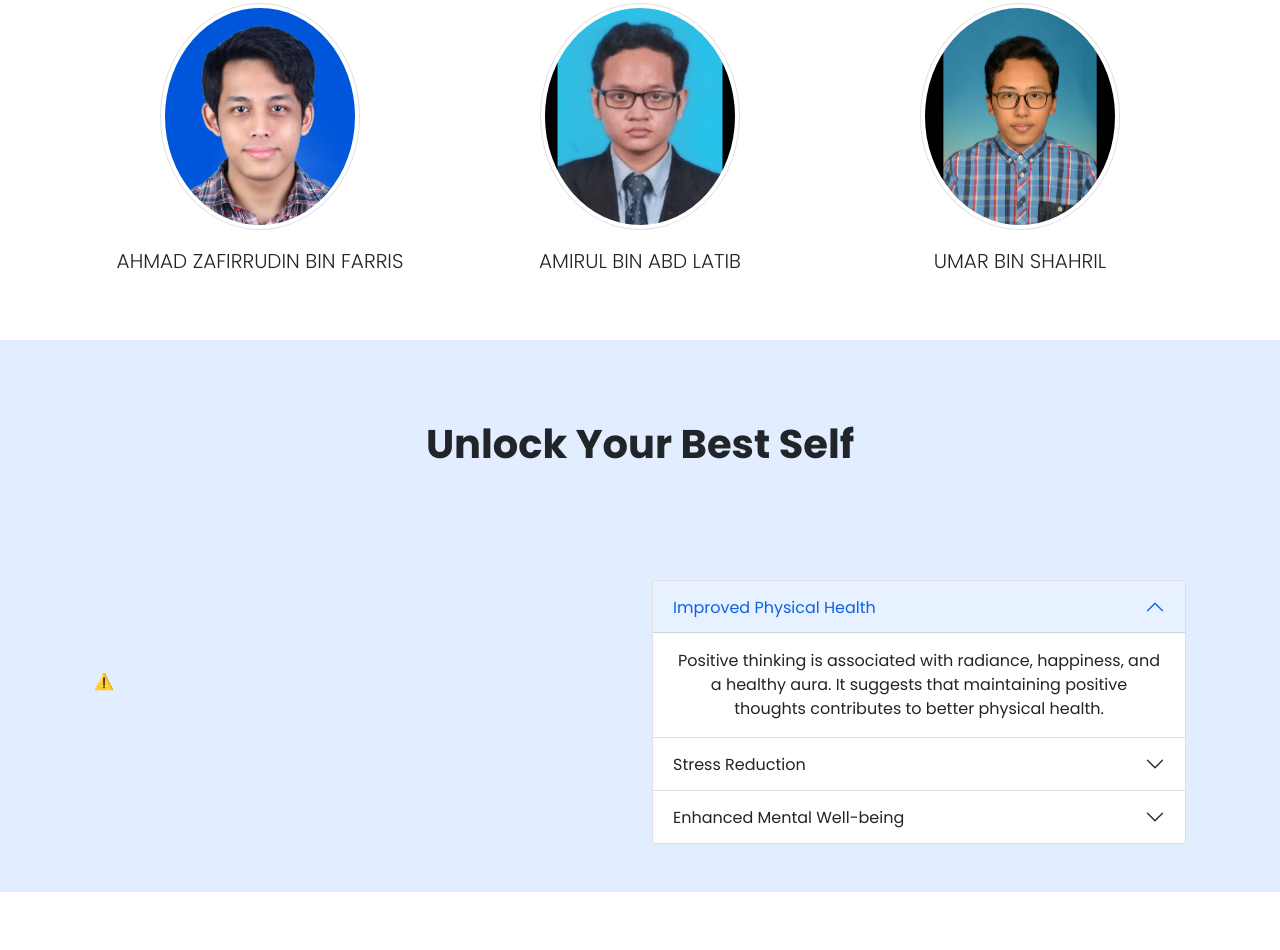
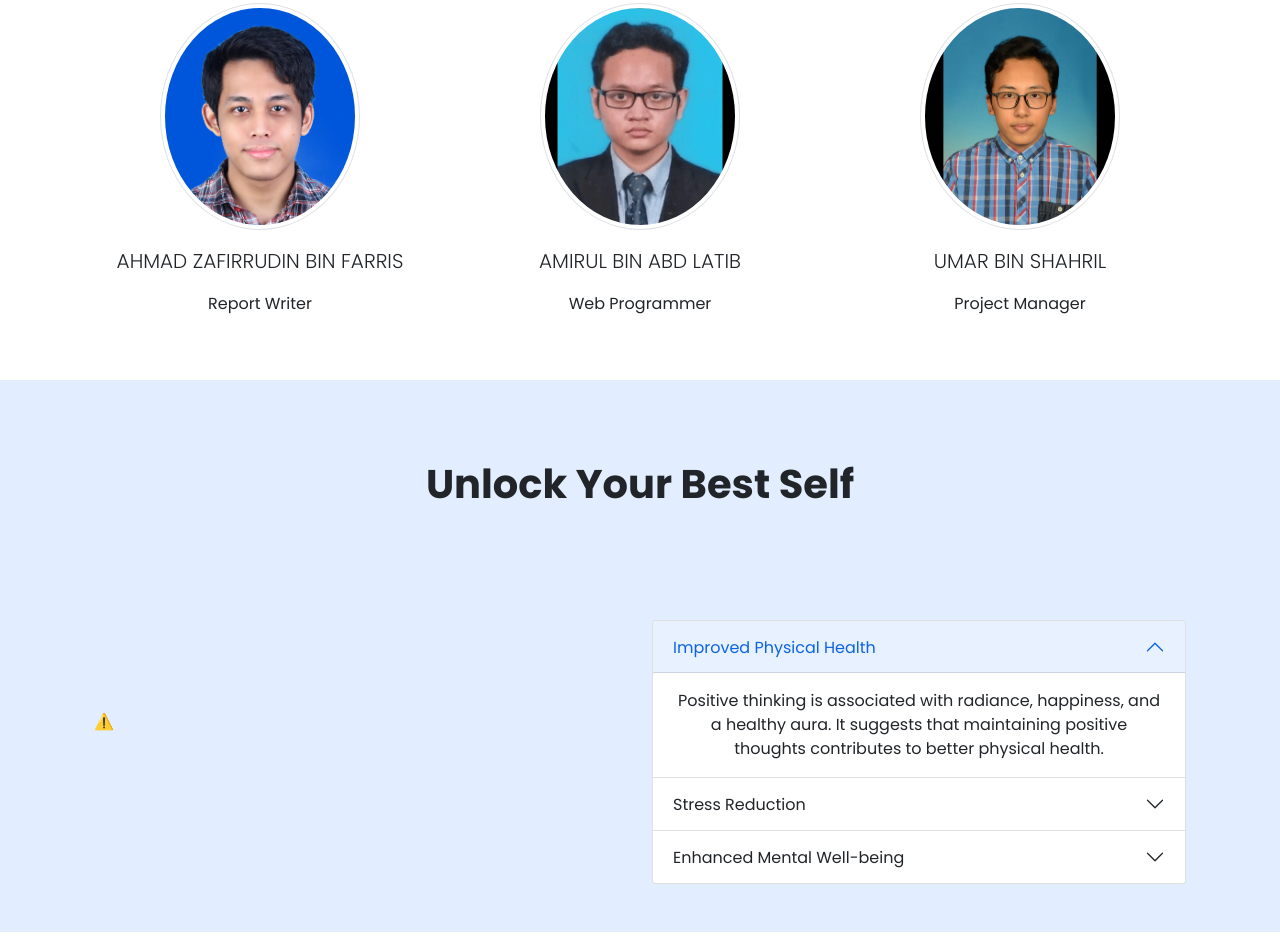
Before and after one commit to amirulabdlatib/inspirational-landing-page, a plain HTML site: page index.html in a window 1280 px wide. Shown: the part 1037-1987 px from the top of the page. Drawn offline with nearby package versions, Linux system fonts and the light colour scheme; no server answers.

Commit message:
Minor updates

```diff
--- a/index.html
+++ b/index.html
@@ -59,14 +59,17 @@
           <div class="col-md-4 pb-5">
             <img src="image/zafir.png" alt="zafir.png" class="img-thumbnail rounded-circle mb-3" width="200" />
             <p class="lead">AHMAD ZAFIRRUDIN BIN FARRIS</p>
+            <p>Report Writer</p>
           </div>
           <div class="col-md-4 pb-5">
             <img src="image/amirul.png" alt="amirul.png" class="img-thumbnail rounded-circle mb-3" width="200" />
             <p class="lead">AMIRUL BIN ABD LATIB</p>
+            <p>Web Programmer</p>
           </div>
           <div class="col-md-4 pb-5">
             <img src="image/umar.jpg" alt="zafir.png" class="img-thumbnail rounded-circle mb-3" width="200" />
             <p class="lead">UMAR BIN SHAHRIL</p>
+            <p>Project Manager</p>
           </div>
         </div>
       </div>
```
